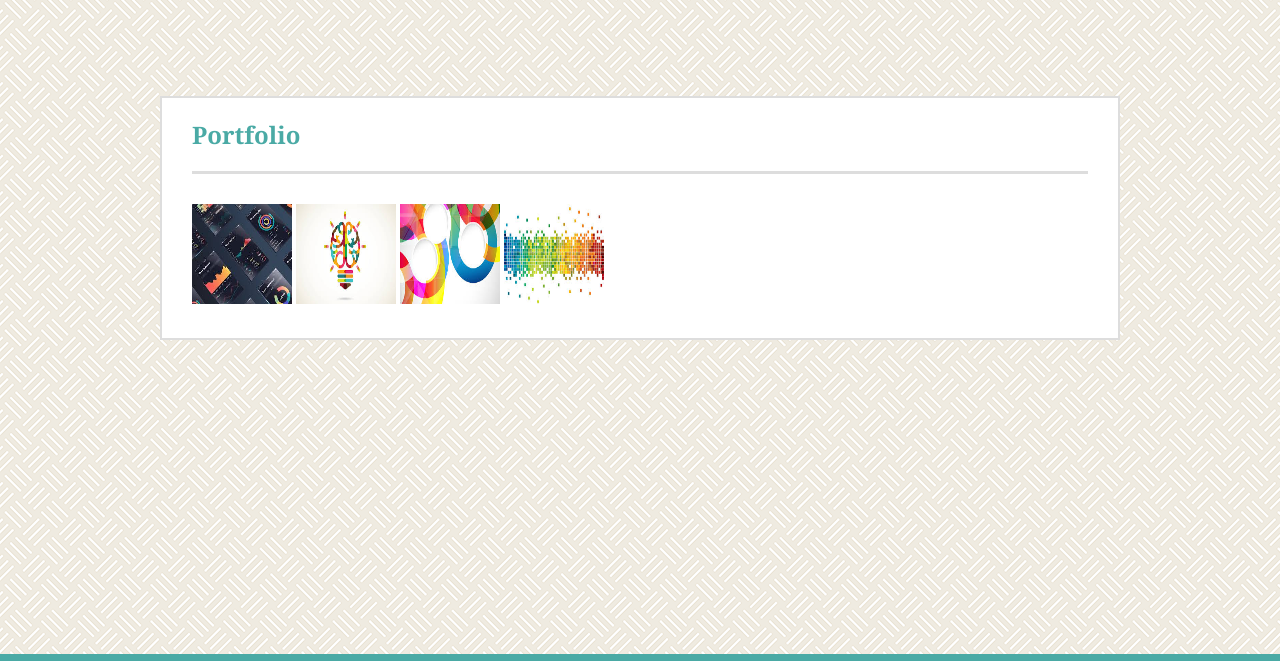
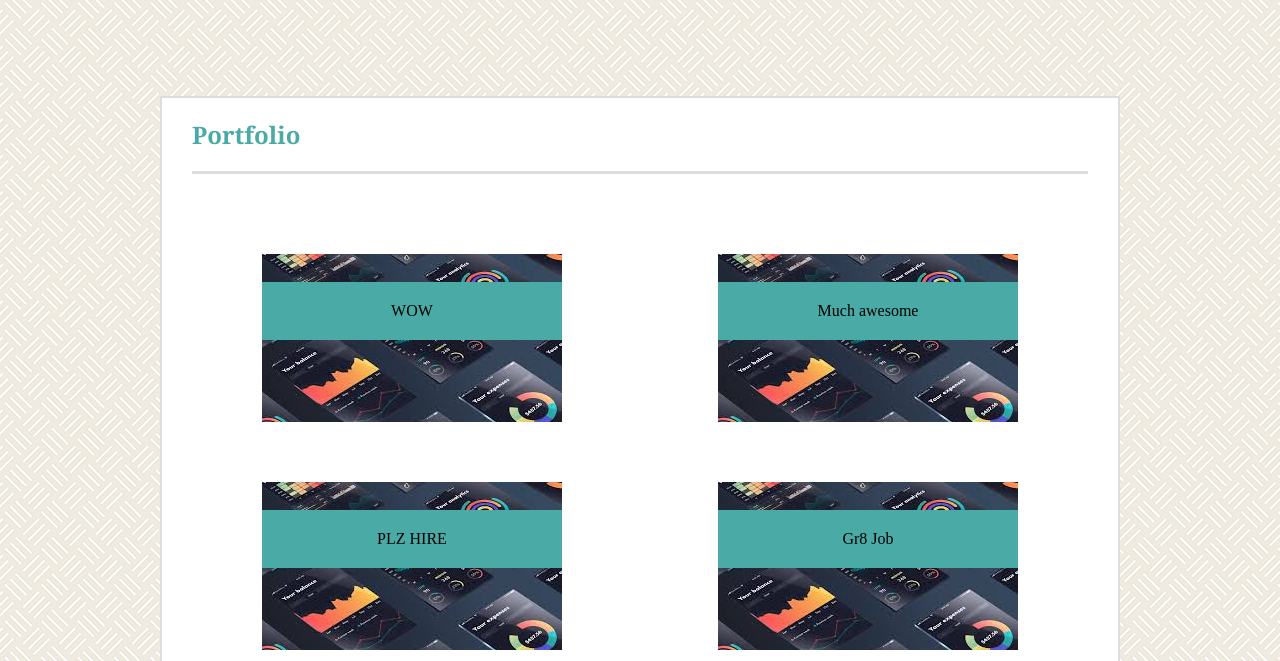
Before and after one commit to Gmechler/Portfolio, a plain HTML site: page portfolio.html in a window 1280 px wide. Shown: the part 86-747 px from the top of the page. Drawn offline with Linux system fonts and the light colour scheme.

Commit message:
portfolio page basic layout has been corrected

```diff
--- a/assets/css/style.css
+++ b/assets/css/style.css
@@ -86,7 +86,7 @@ a:hover {
     color: #4aaaa5;
 }
 
-/* container margin-right doesnt respond*/
+/* aranges the body of the page into the center and sets the boarder*/
 .contentContainer {
     float: center;
     width: 960px;
@@ -98,7 +98,7 @@ a:hover {
     border: 2px solid #dddddd;
 
 }
-
+/* styls the heading within the body*/
 #subHead {
     border-bottom: 3px solid #dddddd;
     margin-right: 30px;
@@ -107,7 +107,9 @@ a:hover {
 
 .page_content {
     padding: 30px;
+    position: relative;
 }
+
 #bio_pic {
     height: 250px;
     width: 250px;
@@ -119,7 +121,7 @@ p {
     font-size: 18;
     line-height: 20px;
 }
- /* <sticky footer>*/
+ /* <sticky footer> dont touch it! it works*/
  html,
  body {
      height: 100%;
@@ -145,7 +147,7 @@ footer {
 footer p {
     padding-top: 30px;
     padding-bottom: 0;
-    margin: 0;
+    margin: 3px;
     text-align: center;
     float: center;
 }
--- a/assets/css/style_portfolio.css
+++ b/assets/css/style_portfolio.css
@@ -1,9 +1,25 @@
-img {
-    height: 100px;
-    width: 100px;
-    float: center;
-}
+
 
 .container {
-    float: center;
-}
+    position: relative;
+    width: 50%;
+  }
+
+  .image {
+    display: block;
+    height: auto;
+    clear: both;
+
+
+  }
+
+
+
+  .text {
+    color: red;
+    font-size: 20px;
+    position: absolute;
+    text-align: center;
+    background-color: #4aaaa5;
+
+  }
--- /dev/null
+++ b/assets/css/style_portfolio_test.css
@@ -0,0 +1,45 @@
+
+.page_content {
+    box-sizing: content-box;
+    height: 500px
+}
+#img1{
+    position: absolute;
+    margin: 20px;
+    top: 60px;
+    left: 80px;
+}
+
+#img2 {
+    position: absolute;
+    margin: 20px;
+    top: 60px;
+    right: 80px;
+}
+
+
+#img3 {
+    position: absolute;
+    margin: 20px;
+    bottom: 60px;
+    left: 80px;
+}
+
+#img4 {
+    position: absolute;
+    margin: 20px;
+    bottom: 60px;
+    right: 80px;
+}
+
+.text {
+    background: #4aaaa5;
+    position: absolute;
+    width: 100%;
+    padding: 20px;
+    bottom: 50%;
+    text-align: center;
+
+
+
+    /* align images to left and right of contentContainer then edjust image size and background to fit */
--- a/portfolio.html
+++ b/portfolio.html
@@ -7,7 +7,8 @@
     <meta http-equiv="X-UA-Compatible" content="ie=edge">
     <title>Grayson's Portfolio</title>
     <link rel="stylesheet" type="text/css" href="../Portfolio/assets/css/style.css">
-    <link rel="stylesheet" type="text/css" href="../Portfolio/assets/css/style_portfolio.css">
+    <!--link rel="stylesheet" type="text/css" href="../Portfolio/assets/css/style_portfolio.css"-->
+    <link rel="stylesheet" type="text/css" href="../Portfolio/assets/css/style_portfolio_test.css">
 
 </head>
 
@@ -28,11 +29,37 @@
       <section id="subHead">
           <h2 id="page_heading">Portfolio</h2>
       </section>
+
       <div class="page_content">
-        <img src="../Portfolio/assets/images/app_layout.jpg"alt="">
-        <img src="../Portfolio/assets/images/brain_bulb.jpg"alt="">
-        <img src="../Portfolio/assets/images/oh_the_possibilities.jpg" alt="">
-        <img src="../Portfolio/assets/images/sound_design.jpg" alt="">
+
+        <div class="imgcontainer" id="img1"> <!-- this is the image with text fade in-->
+            <img src="../Portfolio/assets/images/app_layout.jpg" alt="Avatar" class="image">
+            <div class="overlay">
+              <div class="text">WOW</div>
+            </div>
+        </div>
+
+        <div class="imgcontainer" id="img2">
+            <img src="../Portfolio/assets/images/app_layout.jpg" alt="Avatar" class="image">
+            <div class="overlay">
+              <div class="text">Much awesome</div>
+            </div>
+        </div>
+
+        <div class="imgcontainer" id="img3">
+            <img src="../Portfolio/assets/images/app_layout.jpg" alt="Avatar" class="image">
+            <div class="overlay">
+              <div class="text">PLZ HIRE</div>
+            </div>
+        </div>
+
+        <div class="imgcontainer" id="img4">
+            <img src="../Portfolio/assets/images/app_layout.jpg" alt="Avatar" class="image">
+            <div class="overlay">
+              <div class="text">Gr8 Job</div>
+            </div>
+        </div>
+
       </div> <!--/page_content -->
     </div>  <!--/Contentcontainer -->
 
```
